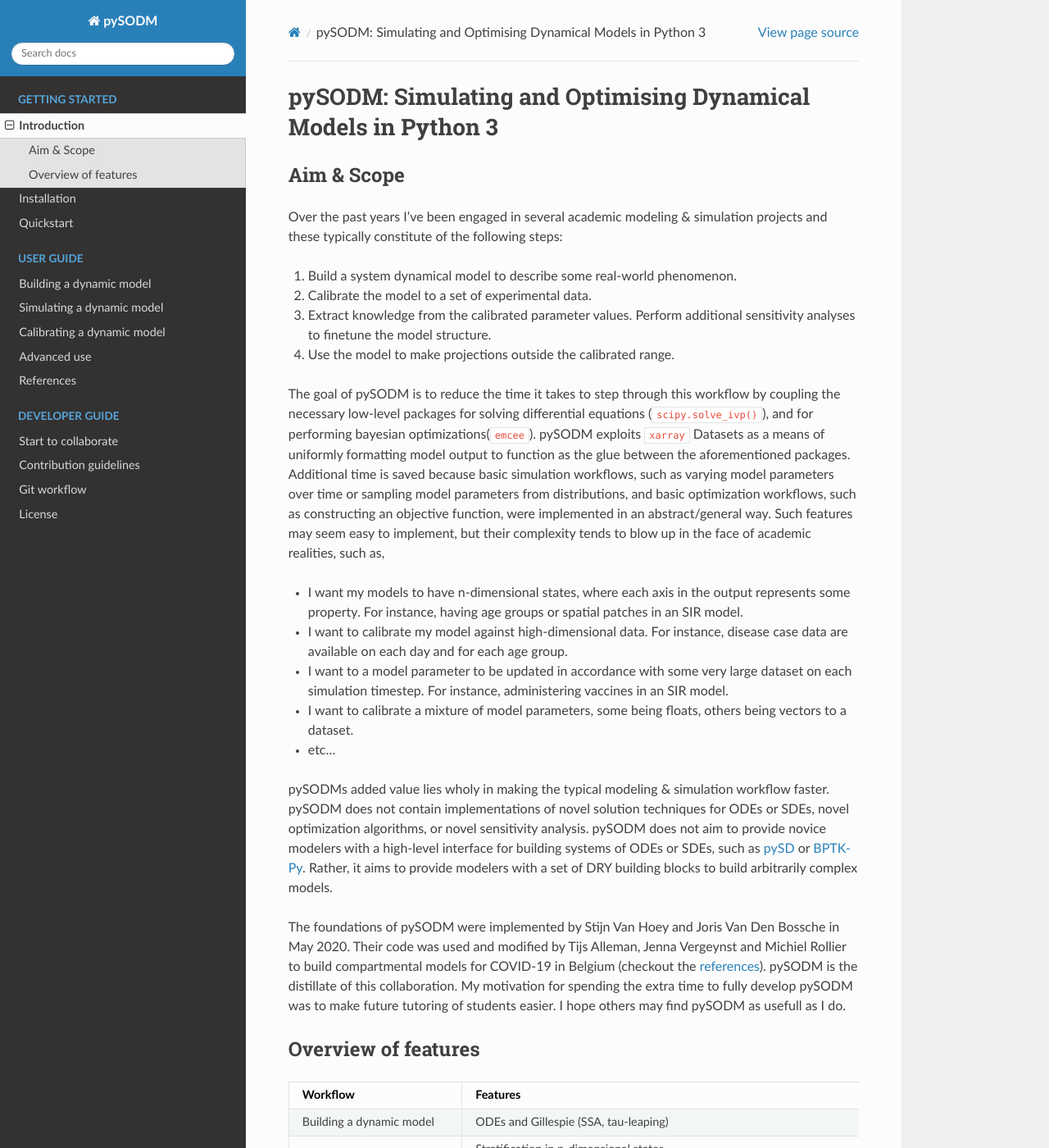
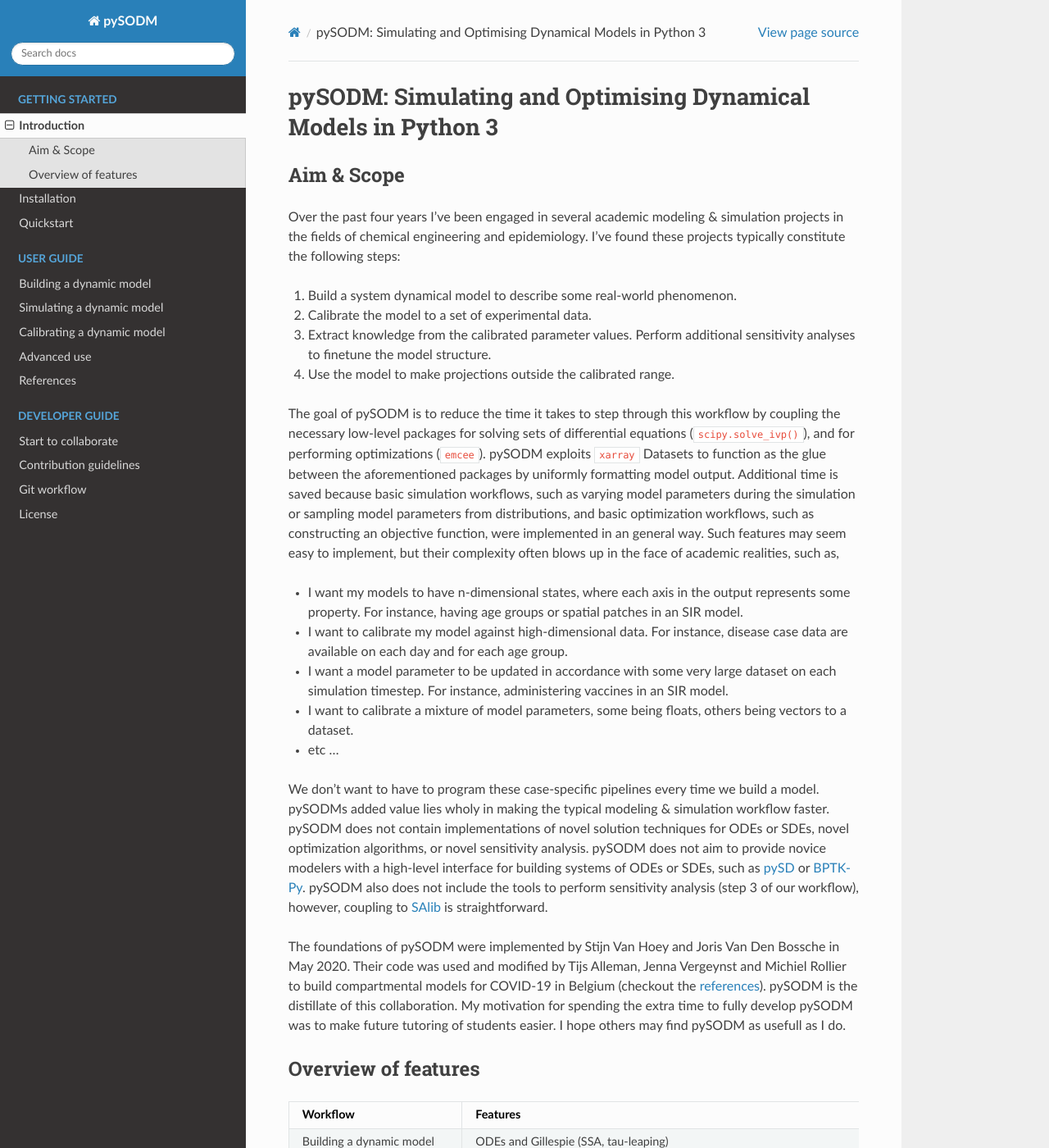
Before and after one commit to twallema/pySODM, a Sphinx documentation site: the page built from docs/introduction.md, in a window 1280 px wide and 1400 px high. Shown: the whole window at 82% size. Built offline with Sphinx 7.4.7 and the Read the Docs theme 2.0.0, drawn with Linux system fonts in a browser that asks for light colours.

Commit message:
minor changes to introduction

```diff
--- a/docs/introduction.md
+++ b/docs/introduction.md
@@ -2,21 +2,21 @@
 
 ### Aim & Scope
 
-Over the past years I've been engaged in several academic modeling & simulation projects and these typically constitute of the following steps:
+Over the past four years I've been engaged in several academic modeling & simulation projects in the fields of chemical engineering and epidemiology. I've found these projects typically constitute the following steps:
 
 1. Build a system dynamical model to describe some real-world phenomenon.
 2. Calibrate the model to a set of experimental data.
 3. Extract knowledge from the calibrated parameter values. Perform additional sensitivity analyses to finetune the model structure.
 4. Use the model to make projections outside the calibrated range.
 
-The goal of pySODM is to reduce the time it takes to step through this workflow by coupling the necessary low-level packages for solving differential equations (`scipy.solve_ivp()`), and for performing bayesian optimizations(`emcee`). pySODM exploits `xarray` Datasets as a means of uniformly formatting model output to function as the glue between the aforementioned packages. Additional time is saved because basic simulation workflows, such as varying model parameters over time or sampling model parameters from distributions, and basic optimization workflows, such as constructing an objective function, were implemented in an abstract/general way. Such features may seem easy to implement, but their complexity tends to blow up in the face of academic realities, such as,
+The goal of pySODM is to reduce the time it takes to step through this workflow by coupling the necessary low-level packages for solving sets of differential equations (`scipy.solve_ivp()`), and for performing optimizations (`emcee`). pySODM exploits `xarray` Datasets to function as the glue between the aforementioned packages by uniformly formatting model output. Additional time is saved because basic simulation workflows, such as varying model parameters during the simulation or sampling model parameters from distributions, and basic optimization workflows, such as constructing an objective function, were implemented in an general way. Such features may seem easy to implement, but their complexity often blows up in the face of academic realities, such as,
 - I want my models to have n-dimensional states, where each axis in the output represents some property. For instance, having age groups or spatial patches in an SIR model.
 - I want to calibrate my model against high-dimensional data. For instance, disease case data are available on each day and for each age group.
-- I want to a model parameter to be updated in accordance with some very large dataset on each simulation timestep. For instance, administering vaccines in an SIR model.
+- I want a model parameter to be updated in accordance with some very large dataset on each simulation timestep. For instance, administering vaccines in an SIR model.
 - I want to calibrate a mixture of model parameters, some being floats, others being vectors to a dataset.
-- etc...
+- etc ...
 
-pySODMs added value lies wholy in making the typical modeling & simulation workflow faster. pySODM does not contain implementations of novel solution techniques for ODEs or SDEs, novel optimization algorithms, or novel sensitivity analysis. pySODM does not aim to provide novice modelers with a high-level interface for building systems of ODEs or SDEs, such as [pySD](https://pysd.readthedocs.io/en/master/) or [BPTK-Py](https://bptk.transentis.com/en/latest/). Rather, it aims to provide modelers with a set of DRY building blocks to build arbitrarily complex models.
+We don't want to have to program these case-specific pipelines every time we build a model. pySODMs added value lies wholy in making the typical modeling & simulation workflow faster. pySODM does not contain implementations of novel solution techniques for ODEs or SDEs, novel optimization algorithms, or novel sensitivity analysis. pySODM does not aim to provide novice modelers with a high-level interface for building systems of ODEs or SDEs, such as [pySD](https://pysd.readthedocs.io/en/master/) or [BPTK-Py](https://bptk.transentis.com/en/latest/). pySODM also does not include the tools to perform sensitivity analysis (step 3 of our workflow), however, coupling to [SAlib](https://salib.readthedocs.io/en/latest/) is straightforward.
 
 The foundations of pySODM were implemented by Stijn Van Hoey and Joris Van Den Bossche in May 2020. Their code was used and modified by Tijs Alleman, Jenna Vergeynst and Michiel Rollier to build compartmental models for COVID-19 in Belgium (checkout the [references](references.md)). pySODM is the distillate of this collaboration. My motivation for spending the extra time to fully develop pySODM was to make future tutoring of students easier. I hope others may find pySODM as usefull as I do.
 
```
